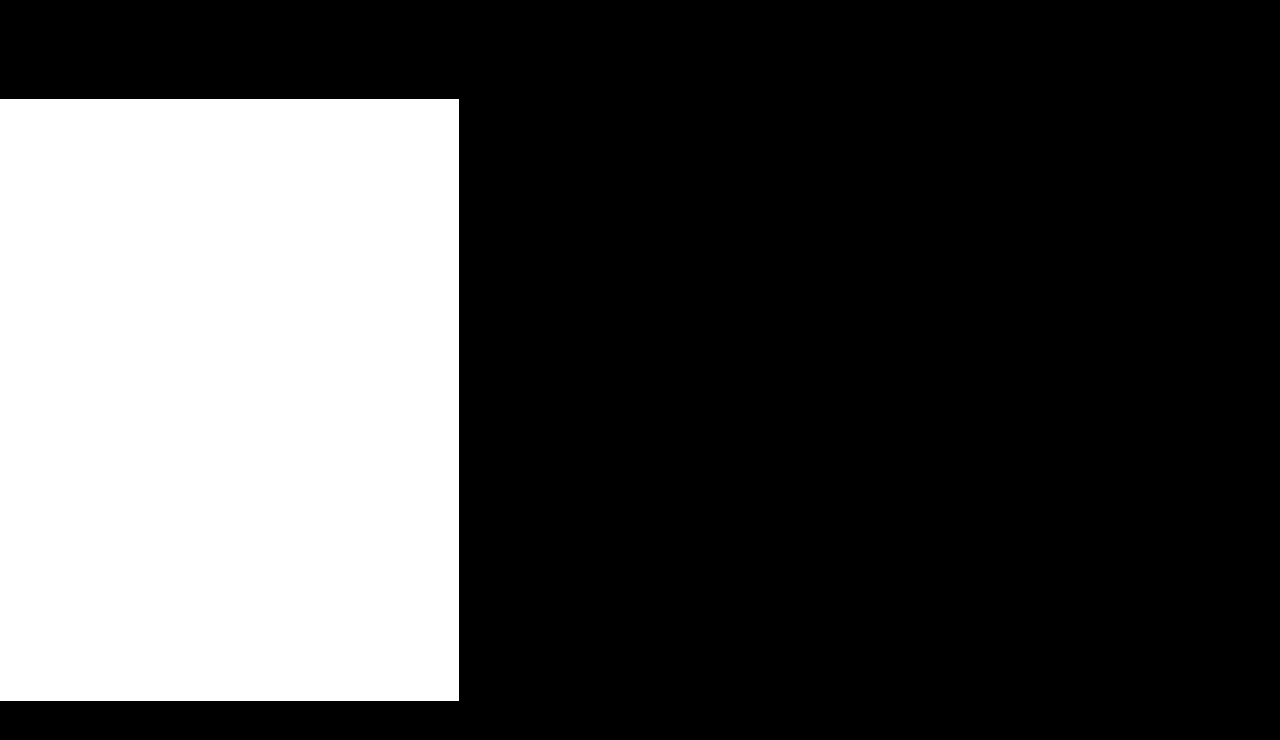
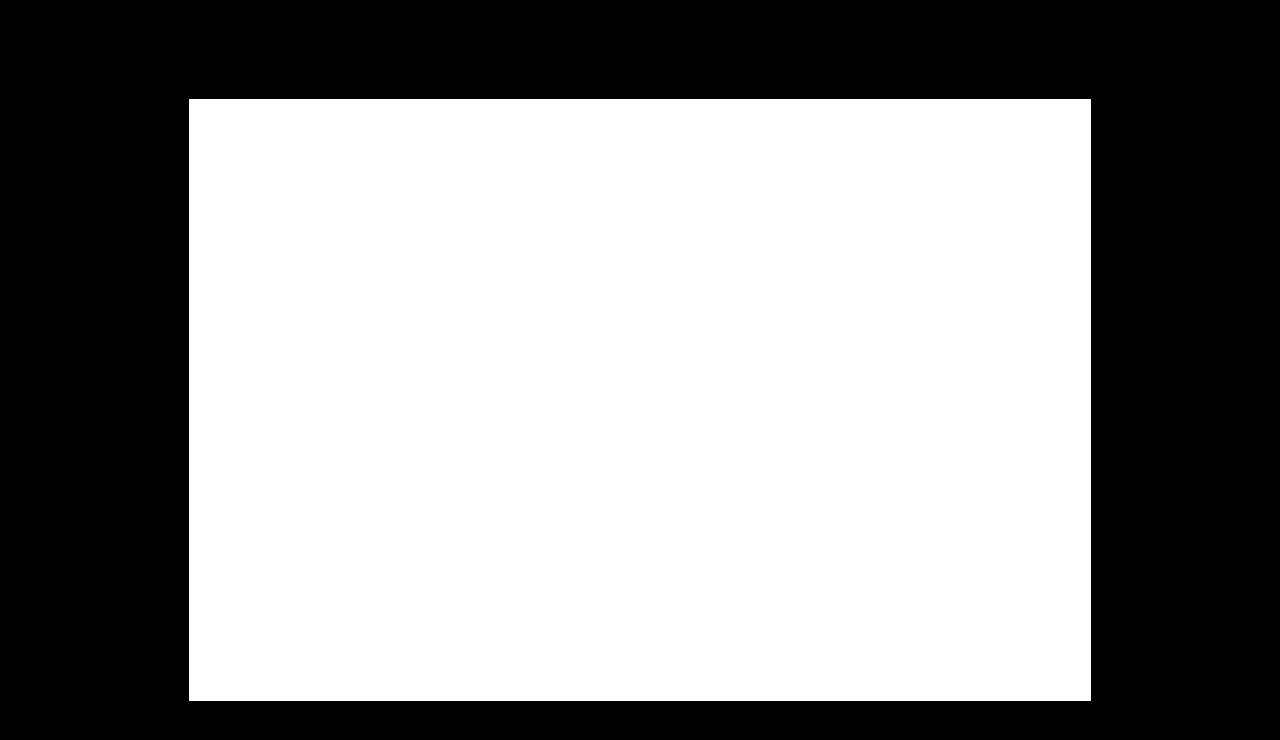
Before and after one commit to shoneriki/javascript-games, a plain HTML site: page tower defense/index.html in a window 1280 px wide. Drawn offline with Linux system fonts and the light colour scheme.

Commit message:
missing colon

```diff
--- a/tower defense/style.css
+++ b/tower defense/style.css
@@ -6,7 +6,7 @@ body {
   border: 1px solid white;
   position: absolute;
   top: 50%;
-  left 50%;
+  left: 50%;
   transform: translate(-50%, -50%);
   width: 900px;
   height: 600px;
```
